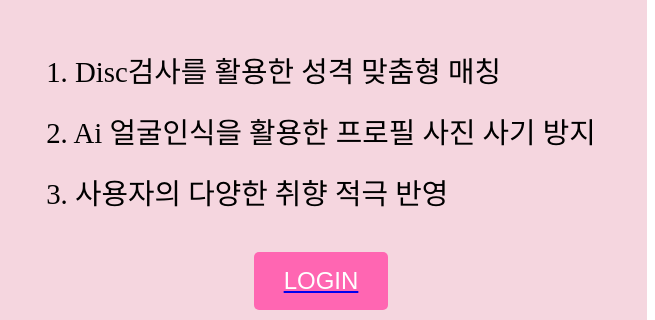
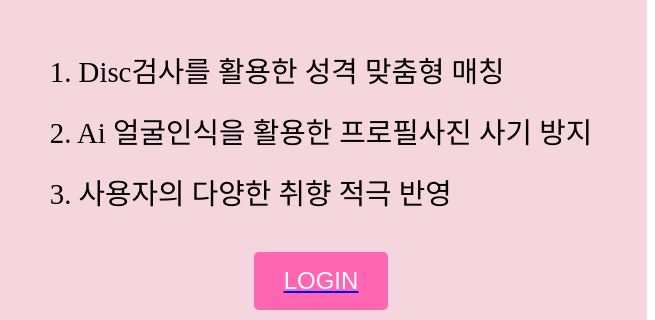
Before and after one commit to Whiteneo12/noname, a plain HTML site: page index.html in a window 1280 px wide. Shown: the part 289-609 px from the top of the page, 625-1280 px from the left. Drawn offline with Linux system fonts and the light colour scheme.

Commit message:
Update index.html

```diff
--- a/index.html
+++ b/index.html
@@ -16,7 +16,7 @@
             <h1>소개</h1>
             <div class="features">
                 <div class="feature-item">1. Disc검사를 활용한 성격 맞춤형 매칭</div>
-                <div class="feature-item">2. Ai 얼굴인식을 활용한 프로필 사진 사기 방지</div>
+                <div class="feature-item">2. Ai 얼굴인식을 활용한 프로필사진 사기 방지</div>
                 <div class="feature-item">3. 사용자의 다양한 취향 적극 반영</div>
             </div>
             <a href="login.html"><button>LOGIN</button></a>
```
